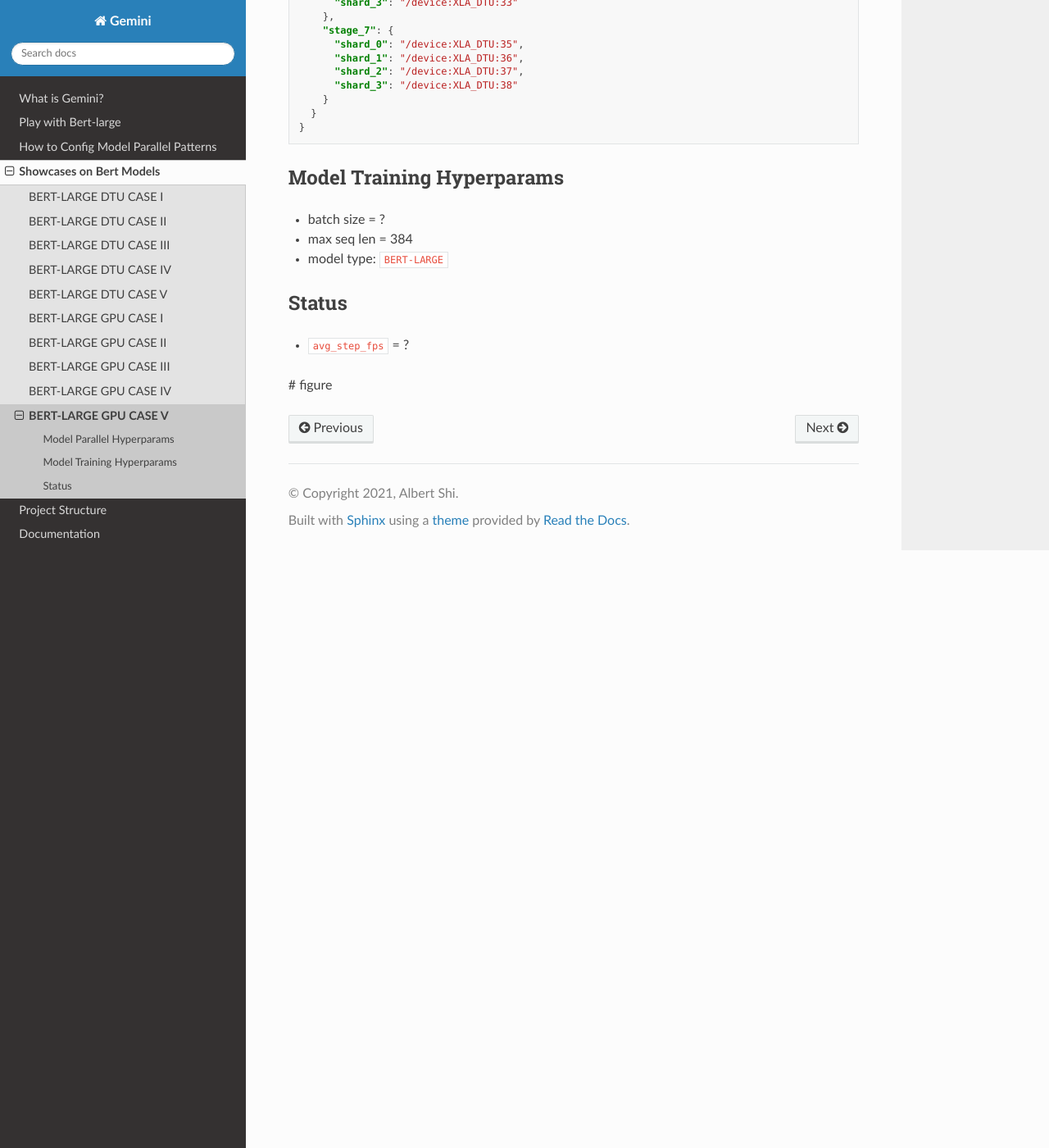
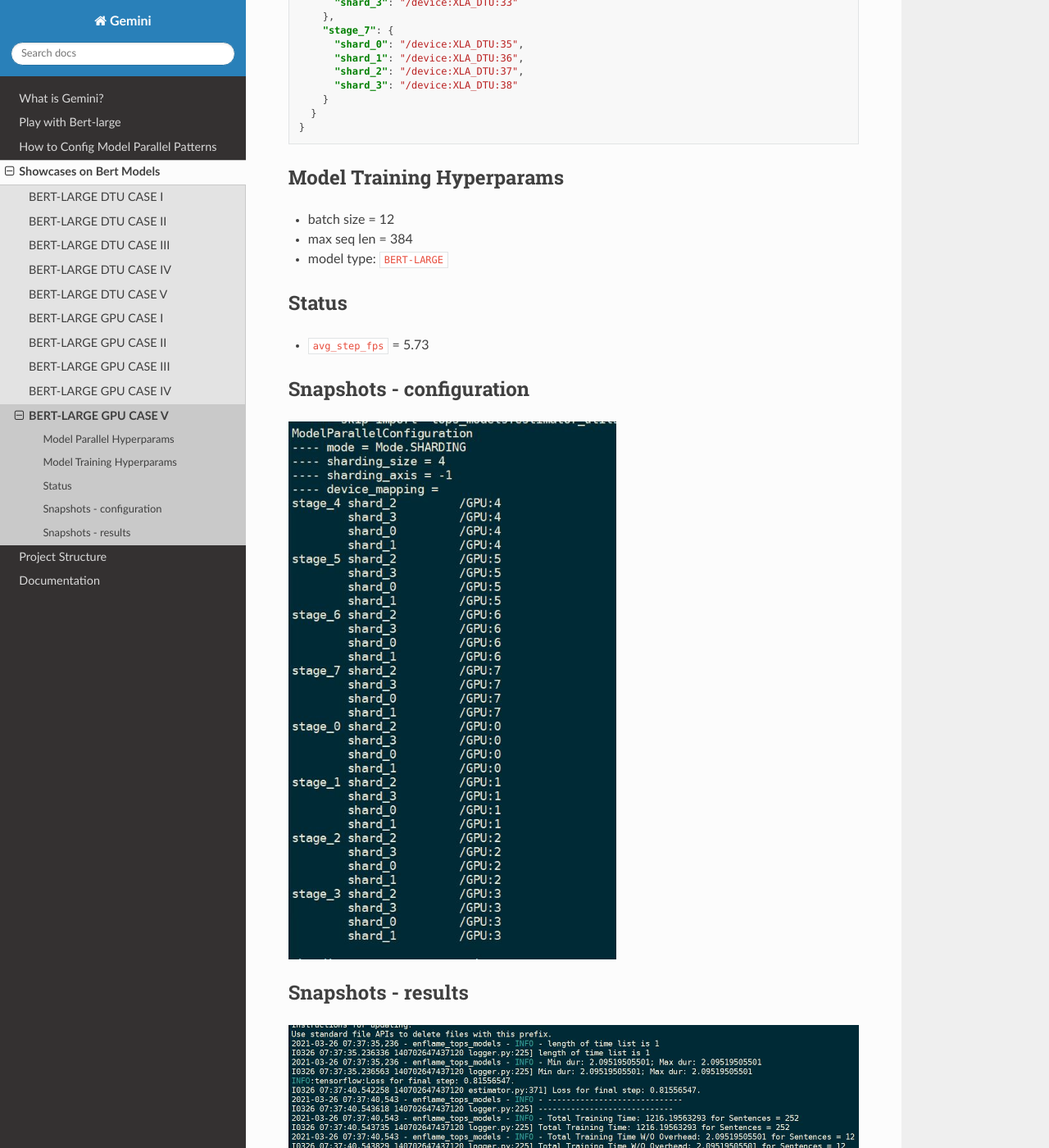
Before and after one commit to albertsh10/gemini_docs, a Sphinx documentation site: the page built from source/showcase_gpu_5.rst, in a window 1280 px wide and 1400 px high, scrolled down 1119 px. Shown: the whole window at 82% size. Built offline with Sphinx 7.4.7 and the Read the Docs theme 2.0.0, drawn with Linux system fonts in a browser that asks for light colours; pages that are not in the unit, such as notebooks, are missing from menus.

```diff
--- a/source/showcase_gpu_5.rst
+++ b/source/showcase_gpu_5.rst
@@ -71,13 +71,24 @@
 Model Training Hyperparams
 --------------------------
 
-- batch size = ?
+- batch size = 12
 - max seq len = 384
 - model type: ``BERT-LARGE``
 
 Status
 ------
 
-- ``avg_step_fps`` = ?
+- ``avg_step_fps`` = 5.73
 
-# figure
+Snapshots - configuration
+-------------------------
+
+.. image:: figures/8x4bs4_config_gpu.JPG
+  :width: 400
+  :alt: model parallel hyper-parameter configuration
+
+Snapshots - results
+-------------------
+.. image:: figures/8x4bs12_gpu.JPG
+  :width: 1000
+  :alt: running result
```
Also changed, not shown: source/readme.rst (+11 -2 lines), source/showcase_gpu_4.rst (+14 -3 lines), source/figures/8x4bs12_gpu.JPG (added), source/figures/8x4bs8_gpu.JPG (added), source/figures/saga.JPG (added).
